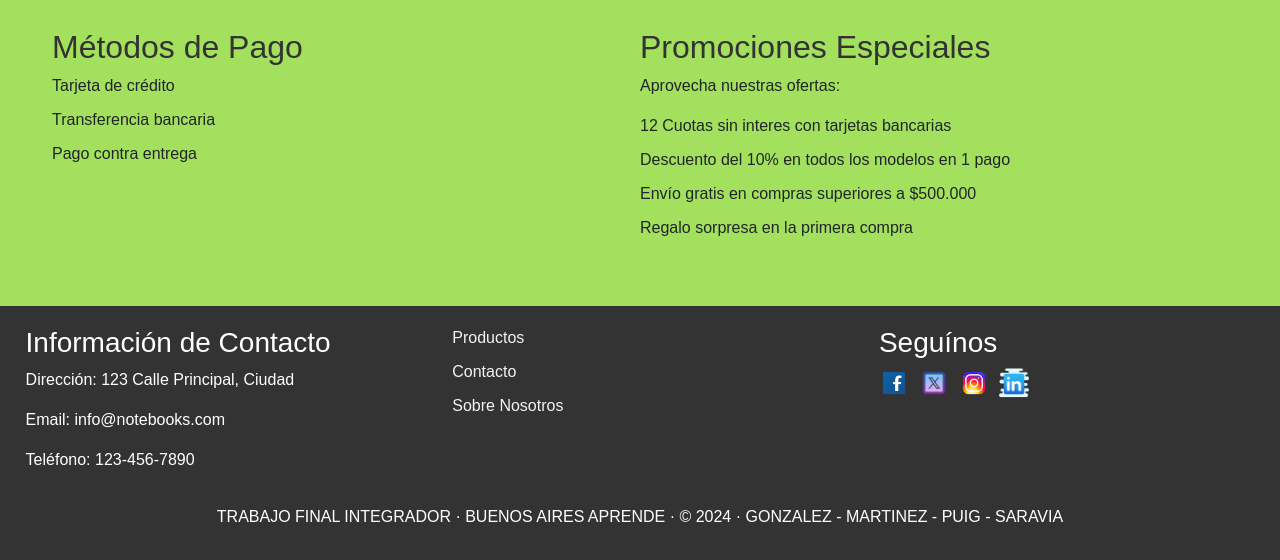
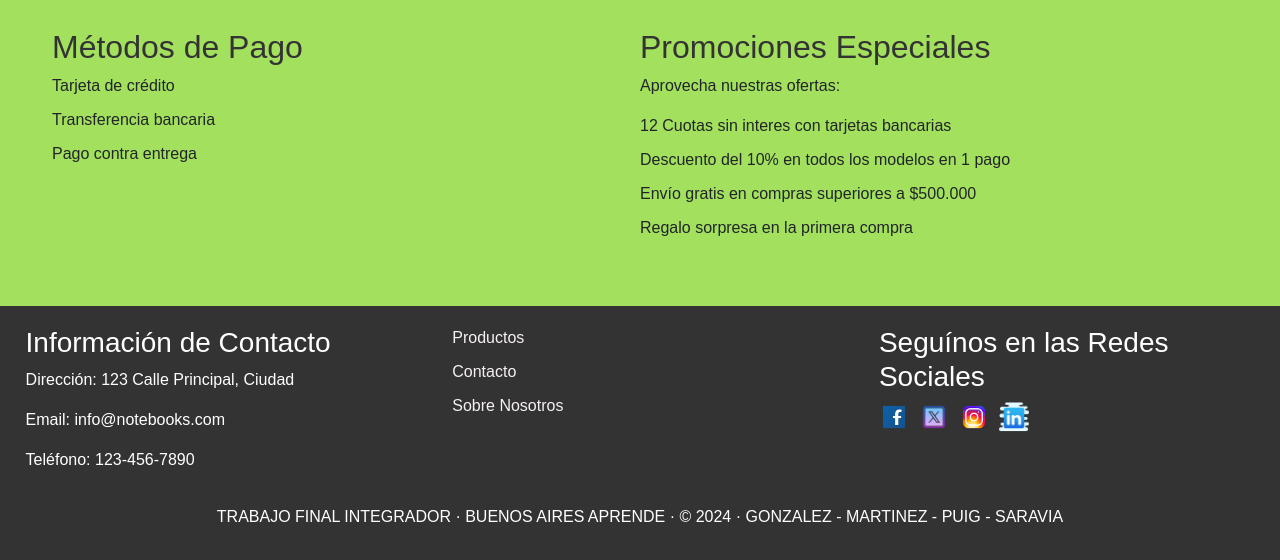
Before and after one commit to WDGonz/Trabajo-practico-cac2024, a plain HTML site: page index.html in a window 1280 px wide. Shown: the part 968-1528 px from the top of the page. Drawn offline with nearby package versions, Linux system fonts and the light colour scheme; a web font is replaced by a local one.

Commit message:
Update index.html
se corrige texto de footer para igualarlo con el footer de todas las secciones

```diff
--- a/index.html
+++ b/index.html
@@ -80,7 +80,7 @@
                 </ul>
             </div>
             <div class="footer-section">
-                <h3>Seguínos</h3>
+                <h3>Seguínos en las Redes Sociales</h3>
                 <ul class="social-icons">
                     <li><a href="#"><img src="multimedia/icons8-facebook-48.png" alt="Facebook"></a></li>
                     <li><a href="#"><img src="multimedia/icons8-twitterx-64.png" alt="Twitter"></a></li>
```
